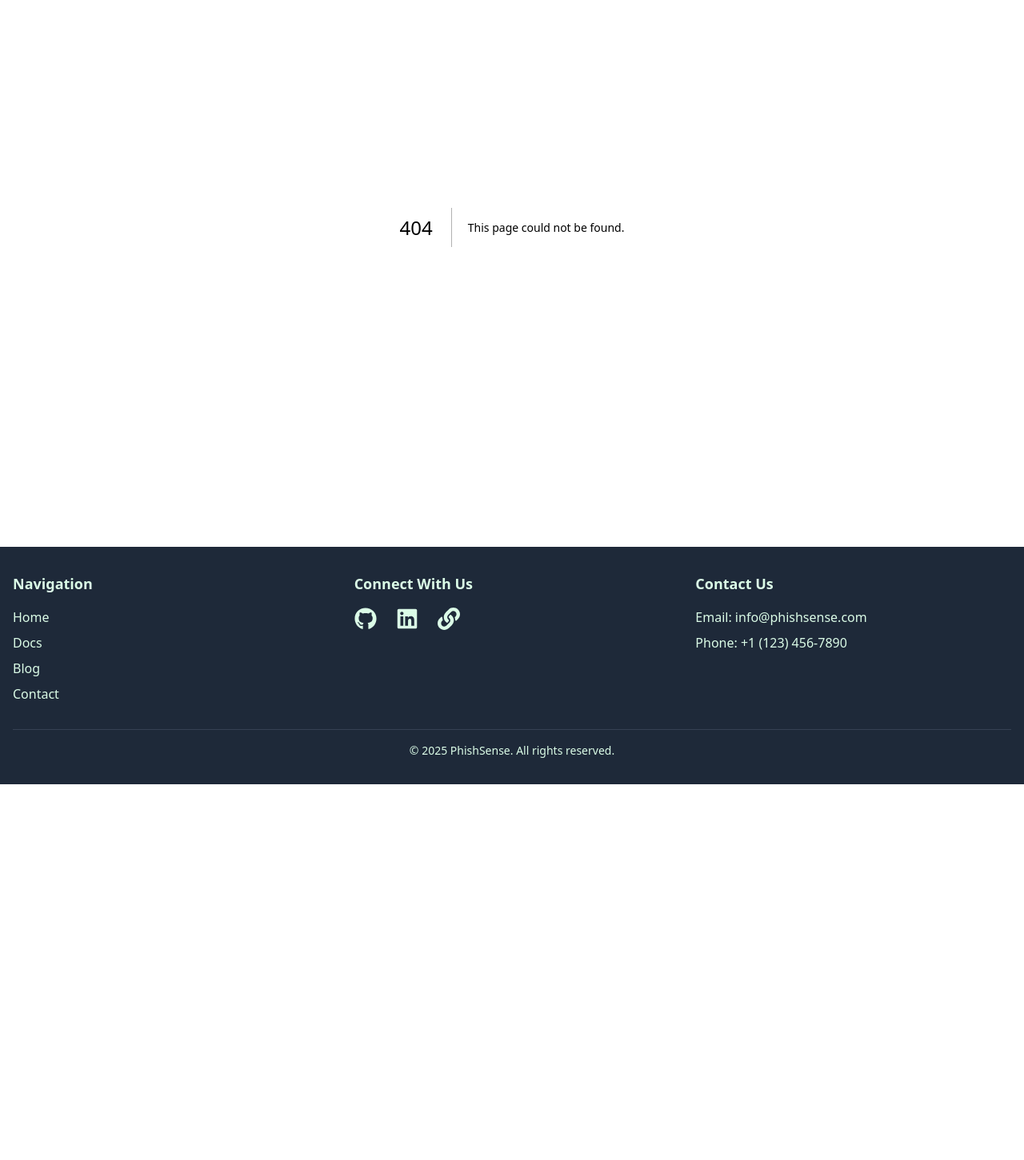
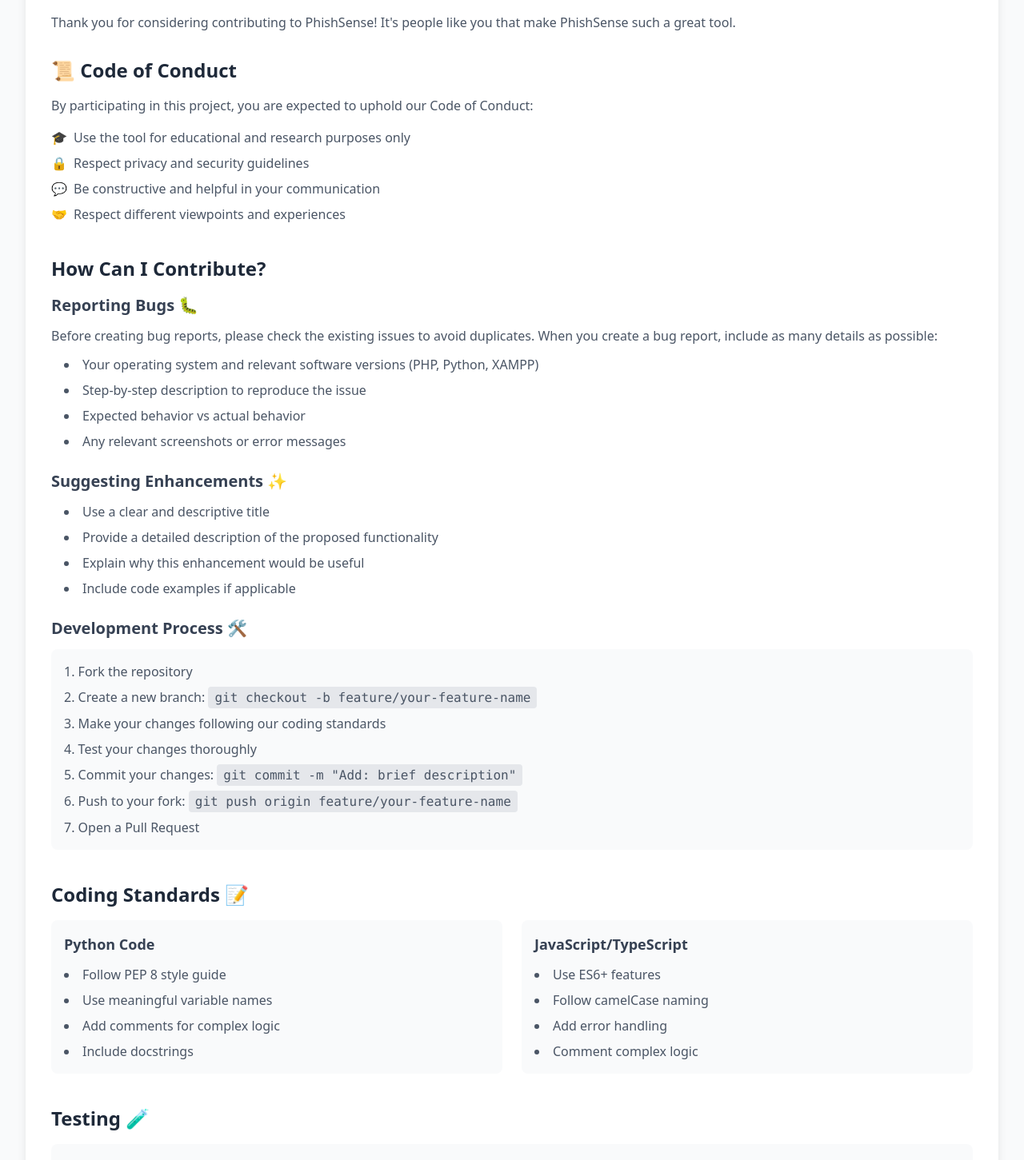
Before and after one commit to oussamabenalisst/PhishSenseSite, a Next.js app: page /development-assistance in a window 1280 px wide. Before the commit this address had no page. Shown: the part 180-1631 px from the top of the page at 80% size. Before the commit the page ends 1161 px from the top, so only its background shows below. Built offline with nearby package versions, Linux system fonts and the light colour scheme.

Commit message:
add development-assistance

```diff
--- /dev/null
+++ b/app/development-assistance/page.tsx
@@ -0,0 +1,212 @@
+import React from "react";
+
+export default function DevelopmentAssistance() {
+  return (
+    <div className="min-h-screen bg-gray-50 dark:bg-gray-900 py-8">
+      <div className="max-w-7xl mx-auto px-4 sm:px-6 lg:px-8">
+        <div className="bg-white dark:bg-gray-800 rounded-lg shadow-lg p-6 md:p-8">
+          <h1 className="text-3xl font-bold text-gray-900 dark:text-white mb-8">
+            Development Assistance Guide
+          </h1>
+
+          {/* Introduction Section */}
+          <div className="mb-8">
+            <p className="text-gray-600 dark:text-gray-300 mb-4">
+              Thank you for considering contributing to PhishSense! It&apos;s
+              people like you that make PhishSense such a great tool.
+            </p>
+          </div>
+
+          {/* Code of Conduct Section */}
+          <section className="mb-10">
+            <h2 className="text-2xl font-semibold text-gray-800 dark:text-white mb-4">
+              📜 Code of Conduct
+            </h2>
+            <p className="text-gray-600 dark:text-gray-300 mb-4">
+              By participating in this project, you are expected to uphold our
+              Code of Conduct:
+            </p>
+            <ul className="list-none space-y-2 text-gray-600 dark:text-gray-300">
+              <li className="flex items-center">
+                <span className="mr-2">🎓</span>
+                Use the tool for educational and research purposes only
+              </li>
+              <li className="flex items-center">
+                <span className="mr-2">🔒</span>
+                Respect privacy and security guidelines
+              </li>
+              <li className="flex items-center">
+                <span className="mr-2">💬</span>
+                Be constructive and helpful in your communication
+              </li>
+              <li className="flex items-center">
+                <span className="mr-2">🤝</span>
+                Respect different viewpoints and experiences
+              </li>
+            </ul>
+          </section>
+
+          {/* How to Contribute Section */}
+          <section className="mb-10">
+            <h2 className="text-2xl font-semibold text-gray-800 dark:text-white mb-4">
+              How Can I Contribute?
+            </h2>
+
+            {/* Bug Reports */}
+            <div className="mb-6">
+              <h3 className="text-xl font-semibold text-gray-700 dark:text-gray-200 mb-3">
+                Reporting Bugs 🐛
+              </h3>
+              <p className="text-gray-600 dark:text-gray-300 mb-3">
+                Before creating bug reports, please check the existing issues to
+                avoid duplicates. When you create a bug report, include as many
+                details as possible:
+              </p>
+              <ul className="list-disc list-inside text-gray-600 dark:text-gray-300 space-y-2 ml-4">
+                <li>
+                  Your operating system and relevant software versions (PHP,
+                  Python, XAMPP)
+                </li>
+                <li>Step-by-step description to reproduce the issue</li>
+                <li>Expected behavior vs actual behavior</li>
+                <li>Any relevant screenshots or error messages</li>
+              </ul>
+            </div>
+
+            {/* Enhancements */}
+            <div className="mb-6">
+              <h3 className="text-xl font-semibold text-gray-700 dark:text-gray-200 mb-3">
+                Suggesting Enhancements ✨
+              </h3>
+              <ul className="list-disc list-inside text-gray-600 dark:text-gray-300 space-y-2 ml-4">
+                <li>Use a clear and descriptive title</li>
+                <li>
+                  Provide a detailed description of the proposed functionality
+                </li>
+                <li>Explain why this enhancement would be useful</li>
+                <li>Include code examples if applicable</li>
+              </ul>
+            </div>
+
+            {/* Development Process */}
+            <div className="mb-6">
+              <h3 className="text-xl font-semibold text-gray-700 dark:text-gray-200 mb-3">
+                Development Process 🛠️
+              </h3>
+              <div className="bg-gray-50 dark:bg-gray-700 p-4 rounded-lg">
+                <ol className="list-decimal list-inside text-gray-600 dark:text-gray-300 space-y-2">
+                  <li>Fork the repository</li>
+                  <li>
+                    Create a new branch:{" "}
+                    <code className="bg-gray-200 dark:bg-gray-600 px-2 py-1 rounded">
+                      git checkout -b feature/your-feature-name
+                    </code>
+                  </li>
+                  <li>Make your changes following our coding standards</li>
+                  <li>Test your changes thoroughly</li>
+                  <li>
+                    Commit your changes:{" "}
+                    <code className="bg-gray-200 dark:bg-gray-600 px-2 py-1 rounded">
+                      git commit -m "Add: brief description"
+                    </code>
+                  </li>
+                  <li>
+                    Push to your fork:{" "}
+                    <code className="bg-gray-200 dark:bg-gray-600 px-2 py-1 rounded">
+                      git push origin feature/your-feature-name
+                    </code>
+                  </li>
+                  <li>Open a Pull Request</li>
+                </ol>
+              </div>
+            </div>
+          </section>
+
+          {/* Coding Standards */}
+          <section className="mb-10">
+            <h2 className="text-2xl font-semibold text-gray-800 dark:text-white mb-4">
+              Coding Standards 📝
+            </h2>
+            <div className="grid md:grid-cols-2 gap-6">
+              <div className="bg-gray-50 dark:bg-gray-700 p-4 rounded-lg">
+                <h3 className="text-lg font-semibold text-gray-700 dark:text-gray-200 mb-3">
+                  Python Code
+                </h3>
+                <ul className="list-disc list-inside text-gray-600 dark:text-gray-300 space-y-2">
+                  <li>Follow PEP 8 style guide</li>
+                  <li>Use meaningful variable names</li>
+                  <li>Add comments for complex logic</li>
+                  <li>Include docstrings</li>
+                </ul>
+              </div>
+              <div className="bg-gray-50 dark:bg-gray-700 p-4 rounded-lg">
+                <h3 className="text-lg font-semibold text-gray-700 dark:text-gray-200 mb-3">
+                  JavaScript/TypeScript
+                </h3>
+                <ul className="list-disc list-inside text-gray-600 dark:text-gray-300 space-y-2">
+                  <li>Use ES6+ features</li>
+                  <li>Follow camelCase naming</li>
+                  <li>Add error handling</li>
+                  <li>Comment complex logic</li>
+                </ul>
+              </div>
+            </div>
+          </section>
+
+          {/* Testing Section */}
+          <section className="mb-10">
+            <h2 className="text-2xl font-semibold text-gray-800 dark:text-white mb-4">
+              Testing 🧪
+            </h2>
+            <div className="bg-gray-50 dark:bg-gray-700 p-4 rounded-lg">
+              <ul className="grid md:grid-cols-2 gap-4 text-gray-600 dark:text-gray-300">
+                <li className="flex items-center">
+                  <span className="mr-2">✓</span>
+                  Test web interface functionality
+                </li>
+                <li className="flex items-center">
+                  <span className="mr-2">✓</span>
+                  Verify IP detection and logging
+                </li>
+                <li className="flex items-center">
+                  <span className="mr-2">✓</span>
+                  Test data storage and retrieval
+                </li>
+                <li className="flex items-center">
+                  <span className="mr-2">✓</span>
+                  Check analysis tool commands
+                </li>
+                <li className="flex items-center">
+                  <span className="mr-2">✓</span>
+                  Ensure cross-browser compatibility
+                </li>
+                <li className="flex items-center">
+                  <span className="mr-2">✓</span>
+                  Test security features
+                </li>
+              </ul>
+            </div>
+          </section>
+
+          {/* Questions Section */}
+          <section className="mb-6">
+            <h2 className="text-2xl font-semibold text-gray-800 dark:text-white mb-4">
+              Questions? 💭
+            </h2>
+            <p className="text-gray-600 dark:text-gray-300">
+              Feel free to create an issue tagged as &apos;question&apos; if you
+              need any clarification.
+            </p>
+          </section>
+
+          {/* Thank You Note */}
+          <div className="text-center mt-8 pt-6 border-t border-gray-200 dark:border-gray-700">
+            <p className="text-lg text-gray-600 dark:text-gray-300">
+              Thank you for contributing to PhishSense! 🙏
+            </p>
+          </div>
+        </div>
+      </div>
+    </div>
+  );
+}
--- a/components/header.tsx
+++ b/components/header.tsx
@@ -10,6 +10,7 @@
     { href: "/", label: "Home" },
     { href: "/Docs", label: "Docs" },
     { href: "/Blog", label: "Blog" },
+    { href: "/development-assistance", label: "Development assistance" },
     { href: "/contact", label: "Contact" },
   ];
 
```
